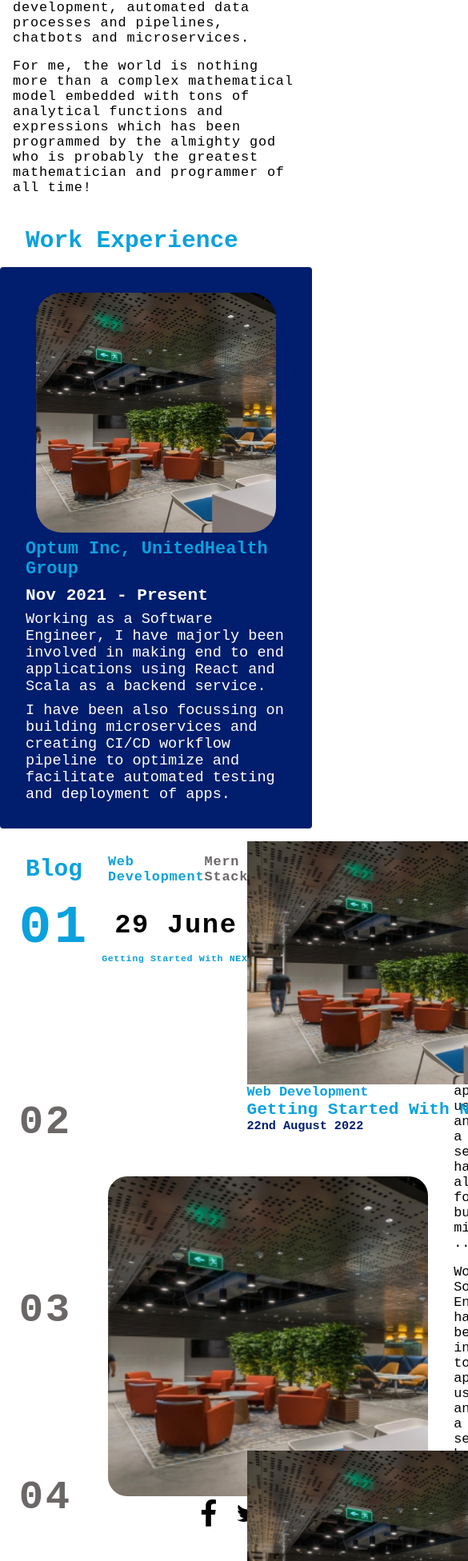
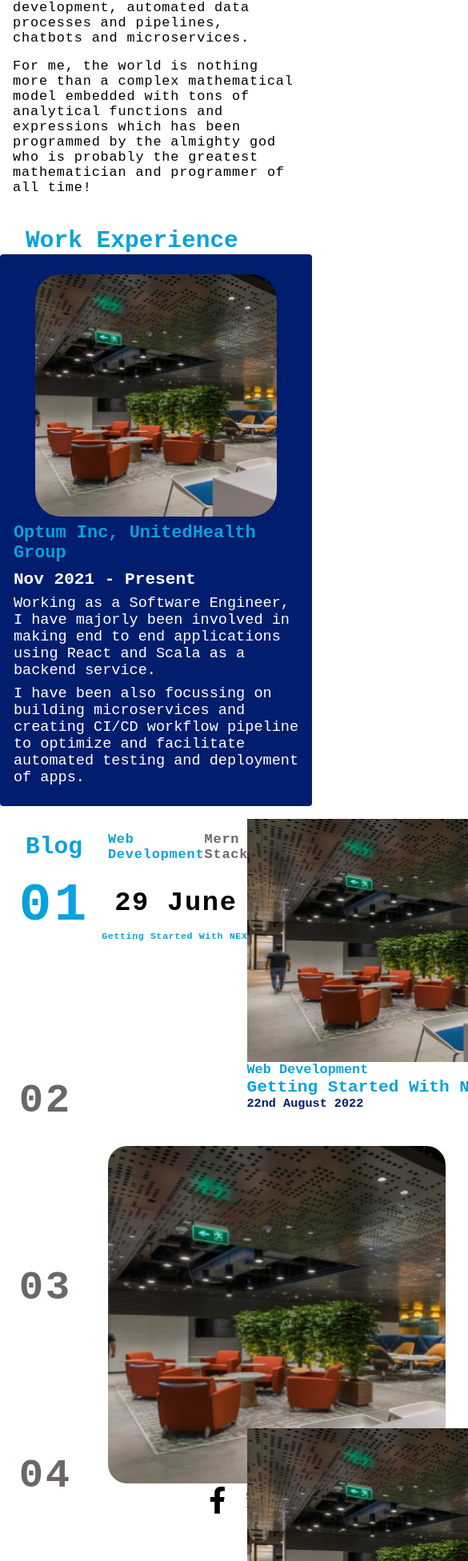
Before and after one commit to sedhha/next-js-pf-v2, a Next.js app: page /app in a window 390 px wide. Shown: the part 695-2647 px from the top of the page at 80% size, 585 px wide, since content can reach past the window. Built offline with nearby package versions, Linux system fonts and the light colour scheme.

Commit message:
Responsiveness Fix

```diff
--- a/components/v2/Blog/Blog.module.css
+++ b/components/v2/Blog/Blog.module.css
@@ -128,7 +128,6 @@
 	flex: auto;
 	padding: 0 2vw;
 	justify-content: space-evenly;
-
 }
 
 .FeaturedBlogTitleSection {
@@ -189,7 +188,7 @@
 }
 
 .Img {
-	max-height: 50vh;
+	height: 50vh;
 	object-fit: cover;
 	object-position: center;
 	aspect-ratio: 1;
@@ -211,10 +210,10 @@
 	width: 100%;
 	display: flex;
 	flex-direction: column;
-	padding: 0.5rem  2rem;
-    justify-content: space-around;
-    align-items: flex-end;
-    height: 100%;
+	padding: 0.5rem 2rem;
+	justify-content: space-around;
+	align-items: flex-end;
+	height: 100%;
 	row-gap: 2vh;
 }
 
@@ -232,5 +231,11 @@
 
 .ContentSection > div:nth-child(2) > div > p {
 	font-size: clamp(0.5rem, 2vh, 16rem);
-    text-align: justify;
+	text-align: justify;
 }
+
+@media screen and (min-height: 1900px) {
+	.Img {
+		min-height: 50vh;
+	}
+}
--- a/components/v2/Work/Work.module.css
+++ b/components/v2/Work/Work.module.css
@@ -3,7 +3,6 @@
 	max-width: 100vw;
 	display: flex;
 	flex-direction: column;
-	row-gap: 2vh;
 	overflow-x: hidden;
 }
 
@@ -43,6 +42,7 @@
 
 .Image img {
 	min-width: 80%;
+	width: clamp(80%,85%,90%);
 	aspect-ratio: 1;
 	object-fit: cover;
 	object-position: center;
@@ -52,8 +52,7 @@
 .Card {
 	display: flex;
 	flex-direction: column;
-	padding: 2rem;
-	/* background-color: var(--dark-blue); */
+	padding: 3vh 2vh;
 	border-radius: 1vw;
 	row-gap: 0.5rem;
 	width: 100%;
```
